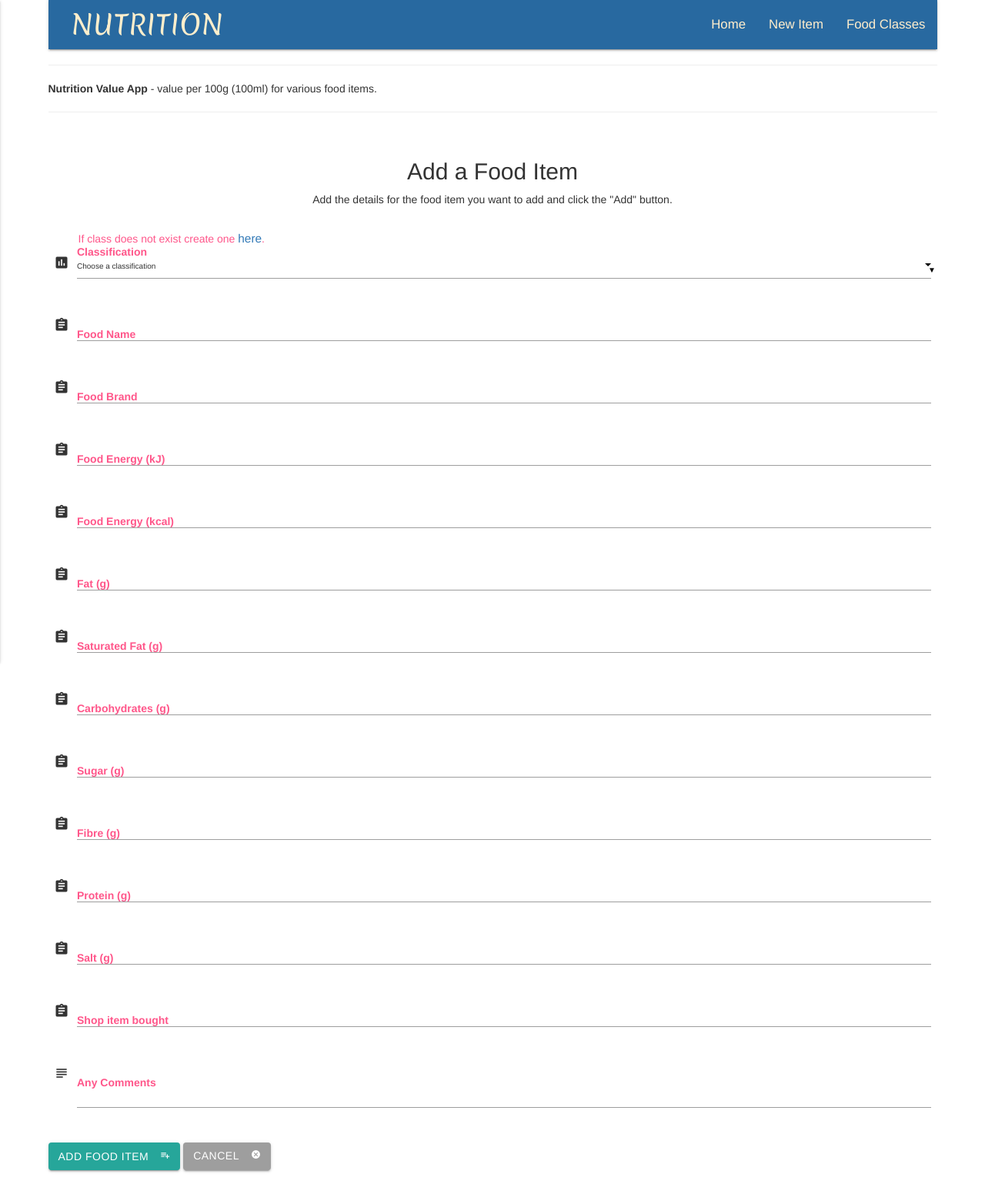
After one commit to abonello/food_nutrition, a Flask app: template templates/editfooditem.html in a window 1280 px wide. The commit adds this page. Shown: the whole page at 77% size. Run offline with Flask 2, Linux system fonts and the light colour scheme; the template is opened without the code that fills it, so the values that code supplies are empty; some libraries are stand-ins or nearby versions.

Commit message:
Implemented Edit food item

```diff
--- a/run.py
+++ b/run.py
@@ -54,6 +54,22 @@ def delete_food_item(food_item_id):
     return redirect(url_for('get_food_items'))
 
 
+@app.route("/edit_food_item/<food_item_id>")
+def edit_food_item(food_item_id):
+    food_item = mongo.db.nutrition100.find_one({"_id": ObjectId(food_item_id)})
+    return render_template("editfooditem.html", foodItem=food_item, classification=mongo.db.classification.find())
+
+
+@app.route("/update_food_item/<food_item_id>", methods=["POST"])
+def update_food_item(food_item_id):
+    nutrition100 = mongo.db.nutrition100
+    data = request.form.to_dict()
+    del data["action"]
+    nutrition100.update({"_id": ObjectId(food_item_id)}, data)
+    return redirect(url_for('get_food_items'))
+
+
+
 
 #-------------FOOD CLASSES-----------------------------
 @app.route("/get_classification")
--- /dev/null
+++ b/templates/editfooditem.html
@@ -0,0 +1,140 @@
+{% extends "base.html" %}
+{% block content %}
+    <div class="row"> <!-- Heading for Accordion -->
+        <div class="col-md-12">
+            <div class="section-title text-center">
+                <h2>Add a Food Item</h2>
+                <span></span>
+                <p>Add the details for the food item you want to add and click the "Add" button.</p>
+            </div>
+        </div>
+    </div>
+
+    <div class="row">
+            <form action="{{ url_for('update_food_item', food_item_id=foodItem._id) }}" method="POST" class="col s12">
+                <div class="row">
+
+                    <span id="linkToClassCreate">If class does not exist create one <a href="{{ url_for('add_class', cameFrom='add_food_item') }}">here</a>.</span>
+
+                    <div class="input-field col s12">
+                        <i class="material-icons prefix">poll</i>
+                        <select id="classification" name="classification">
+                            <option value="" disabled selected>Choose a classification</option>
+                            {% for class in classification %}
+                                {% if class.class == foodItem.classification %}
+                                    <option value="{{ class.class }}" selected>{{ class.class }}</option>
+                                {% else %}
+                                    <option value="{{ class.class }}">{{ class.class }}</option>
+                                {% endif %}
+                            {% endfor %}
+                        </select>
+                        <label>Classification </label>
+                    </div>
+                </div>
+                <div class="row">
+                    <div class="input-field col s12">
+                        <i class="material-icons prefix">assignment</i>
+                        <input id="food_name" name="name" type="text" class="validate" value="{{ foodItem.name }}">
+                        <label for="food_name">Food Name</label>
+                    </div>
+                </div>
+                <div class="row">
+                    <div class="input-field col s12">
+                        <i class="material-icons prefix">assignment</i>
+                        <input id="food_brand" name="brand" type="text" class="validate" value="{{ foodItem.brand }}">
+                        <label for="food_brand">Food Brand</label>
+                    </div>
+                </div>
+                <div class="row">
+                    <div class="input-field col s12">
+                        <i class="material-icons prefix">assignment</i>
+                        <input id="food_energy1" name="energy1" type="text" class="validate" value="{{ foodItem.energy1 }}">
+                        <label for="food_energy1">Food Energy (kJ)</label>
+                    </div>
+                </div>
+                <div class="row">
+                    <div class="input-field col s12">
+                        <i class="material-icons prefix">assignment</i>
+                        <input id="food_energy2" name="energy2" type="text" class="validate" value="{{ foodItem.energy2 }}">
+                        <label for="food_energy2">Food Energy (kcal)</label>
+                    </div>
+                </div>
+                <div class="row">
+                    <div class="input-field col s12">
+                        <i class="material-icons prefix">assignment</i>
+                        <input id="food_fat" name="fat" type="text" class="validate" value="{{ foodItem.brand }}">
+                        <label for="food_fat">Fat (g)</label>
+                    </div>
+                </div>
+                <div class="row">
+                    <div class="input-field col s12">
+                        <i class="material-icons prefix">assignment</i>
+                        <input id="food_saturated" name="saturated" type="text" class="validate" value="{{ foodItem.fat }}">
+                        <label for="food_saturated">Saturated Fat (g)</label>
+                    </div>
+                </div>
+                <div class="row">
+                    <div class="input-field col s12">
+                        <i class="material-icons prefix">assignment</i>
+                        <input id="food_carbohydrates" name="carbohydrates" type="text" class="validate" value="{{ foodItem.carbohydrates }}">
+                        <label for="food_carbohydrates">Carbohydrates (g)</label>
+                    </div>
+                </div>
+                <div class="row">
+                    <div class="input-field col s12">
+                        <i class="material-icons prefix">assignment</i>
+                        <input id="food_sugar" name="sugar" type="text" class="validate" value="{{ foodItem.sugar }}">
+                        <label for="food_sugar">Sugar (g)</label>
+                    </div>
+                </div>
+                <div class="row">
+                    <div class="input-field col s12">
+                        <i class="material-icons prefix">assignment</i>
+                        <input id="food_fibre" name="fibre" type="text" class="validate" value="{{ foodItem.fibre }}">
+                        <label for="food_fibre">Fibre (g)</label>
+                    </div>
+                </div>
+                <div class="row">
+                    <div class="input-field col s12">
+                        <i class="material-icons prefix">assignment</i>
+                        <input id="food_protein" name="protein" type="text" class="validate" value="{{ foodItem.protein }}">
+                        <label for="food_protein">Protein (g)</label>
+                    </div>
+                </div>
+                <div class="row">
+                    <div class="input-field col s12">
+                        <i class="material-icons prefix">assignment</i>
+                        <input id="food_salt" name="salt" type="text" class="validate" value="{{ foodItem.salt }}">
+                        <label for="food_salt">Salt (g)</label>
+                    </div>
+                </div>
+                <div class="row">
+                    <div class="input-field col s12">
+                        <i class="material-icons prefix">assignment</i>
+                        <input id="shop" name="shop" type="text" class="validate" value="{{ foodItem.shop }}">
+                        <label for="shop">Shop item bought</label>
+                    </div>
+                </div>
+
+
+
+
+                <div class="row">
+                    <div class="input-field col s12">
+                        <i class="material-icons prefix">subject</i>
+                        <textarea name="notes" id="notes" class="materialize-textarea">{{ foodItem.notes }}</textarea>
+                        <label for="notes">Any Comments</label>
+                    </div>
+                </div>
+                <div class="row">
+                    <button class="btn waves-effect waves-light" type="submit" name="action">Add Food Item
+                        <i class="material-icons right">playlist_add</i>
+                    </button>
+                    <a href="{{ url_for('get_food_items') }}" class="btn waves-effect waves-light grey">
+                        <i class="material-icons right">cancel</i>Cancel
+                    </a>
+                </div>
+            </form>
+        </div>
+
+{% endblock %}
--- a/templates/index.html
+++ b/templates/index.html
@@ -33,7 +33,8 @@
                                     <p>This item was bought from {{ foodItem.shop }}.</p>
                                     <div class="card-button">
                                         <div class="btnGroup1">
-                                            <button class="btnEdit onclick=""><strong>Edit</strong></button>
+                                            <a href="{{ url_for('edit_food_item', food_item_id=foodItem._id) }}" >
+                                            <button class="btnEdit onclick=""><strong>Edit</strong></button></a>
                                             <a href="{{ url_for('delete_food_item', food_item_id=foodItem._id) }}" >
                                             <button class="btnDelete" onclick=""><strong>Delete</strong></button></a>
                                         </div>
```
